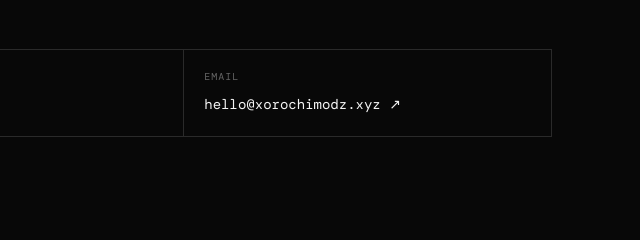
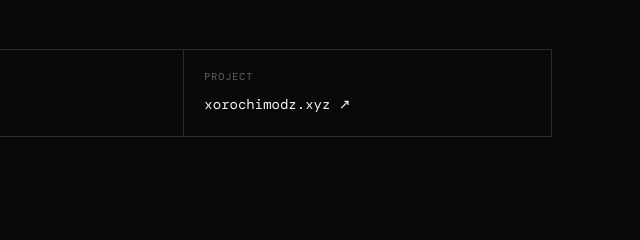
Before and after one commit to AlkapoOneConet/AlkapoOneConet.github.io, a plain HTML site: page index.html in a window 1280 px wide. Shown: the part 2960-3200 px from the top of the page, 640-1280 px from the left. Drawn offline with nearby package versions, Linux system fonts and the light colour scheme.

Commit message:
Use verified portfolio contact channels

```diff
--- a/index.html
+++ b/index.html
@@ -44,7 +44,7 @@
 
     <section id="about" class="section shell split-section"><div class="section-heading"><span class="index">03</span><div><p class="eyebrow">operating principles</p><h2>Technical by default.</h2></div></div><div class="principles"><div><span>01</span><h3>Understand first.</h3><p>Start with the problem, constraints and the people using the product.</p></div><div><span>02</span><h3>Ship with intent.</h3><p>Prefer clear architecture, small iterations and decisions that can be explained.</p></div><div><span>03</span><h3>Secure the edges.</h3><p>Build with responsible security practices and authorized testing in mind.</p></div></div></section>
 
-    <section id="contact" class="contact shell"><p class="eyebrow">04 / open channel</p><h2>Have a system to build?</h2><p>Websites, apps, AI automation, technical diagnostics or a serious collaboration — send a signal.</p><div class="contact-links"><a href="https://discord.com/users/k0vzx" target="_blank" rel="noreferrer"><small>DISCORD</small><strong>@k0vzx ↗</strong></a><a href="https://github.com/AlkapoOneConet" target="_blank" rel="noreferrer"><small>GITHUB</small><strong>AlkapoOneConet ↗</strong></a><a href="mailto:hello@xorochimodz.xyz"><small>EMAIL</small><strong>hello@xorochimodz.xyz ↗</strong></a></div></section>
+    <section id="contact" class="contact shell"><p class="eyebrow">04 / open channel</p><h2>Have a system to build?</h2><p>Websites, apps, AI automation, technical diagnostics or a serious collaboration — send a signal.</p><div class="contact-links"><a href="https://discord.com/users/k0vzx" target="_blank" rel="noreferrer"><small>DISCORD</small><strong>@k0vzx ↗</strong></a><a href="https://github.com/AlkapoOneConet" target="_blank" rel="noreferrer"><small>GITHUB</small><strong>AlkapoOneConet ↗</strong></a><a href="https://xorochimodz.xyz" target="_blank" rel="noreferrer"><small>PROJECT</small><strong>xorochimodz.xyz ↗</strong></a></div></section>
   </main>
   <footer class="site-footer shell"><span>© <span id="year"></span> kapponi19x9</span><span>built in the dominican republic <b>◆</b></span><a href="#top">back to top ↑</a></footer>
   <script src="script.js"></script>
```
